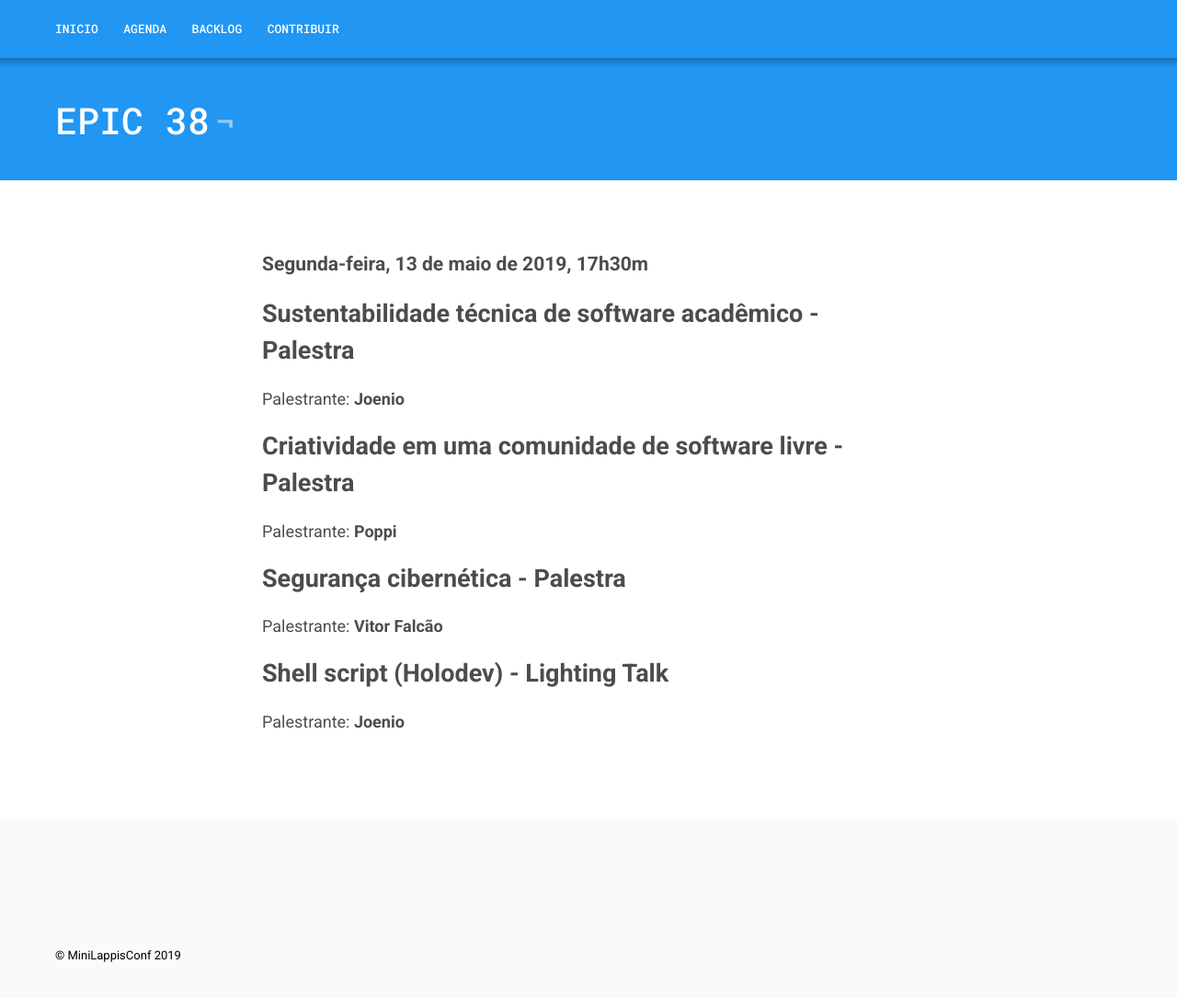
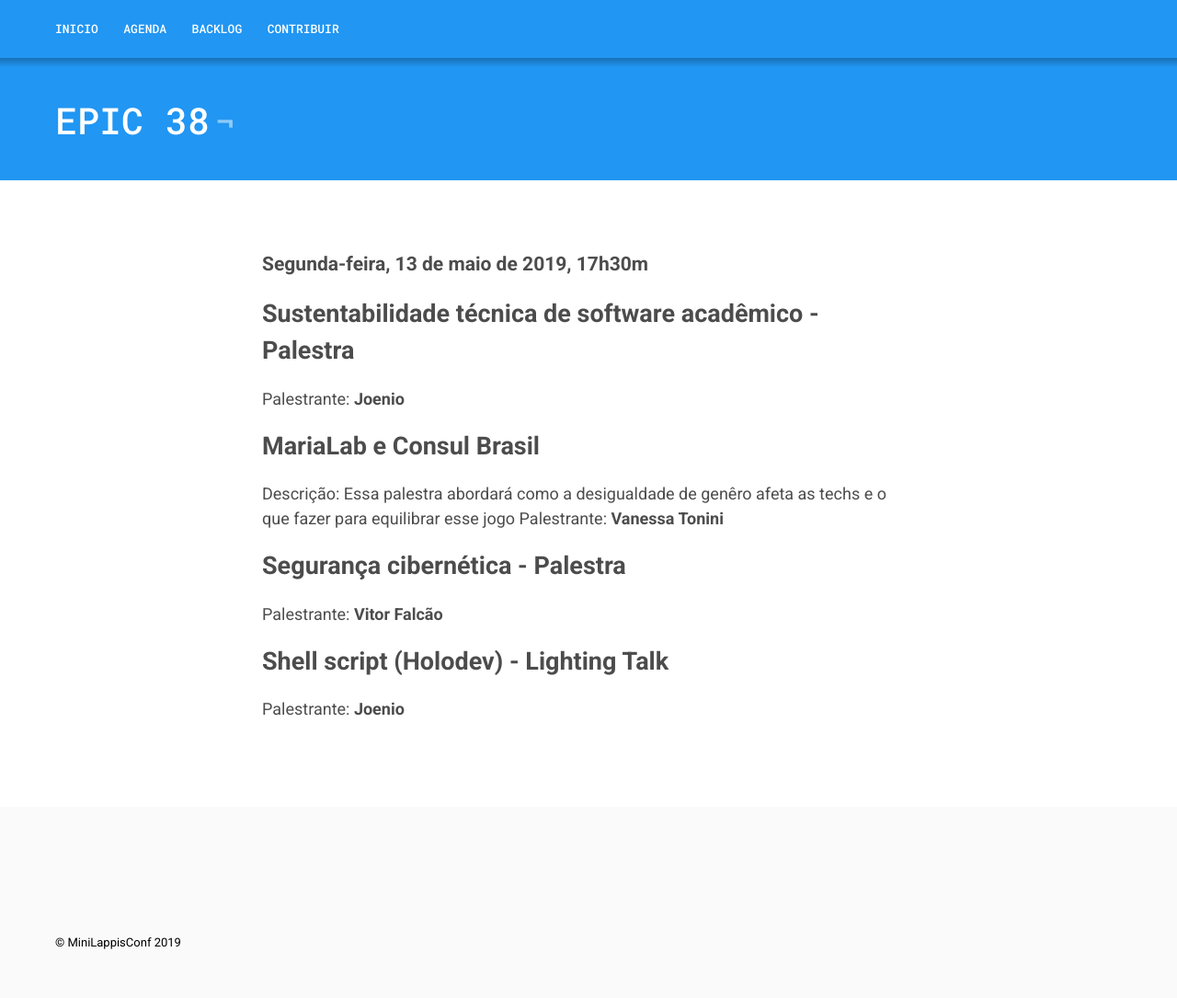
Before and after one commit to lappis-unb/MiniLappisConf, a Jekyll site: the page built from _posts/2019-05-05-epic38-draft.md, in a window 1280 px wide and 1191 px high. Shown: the top 1085 px of the window at 92% size. Built offline with Jekyll 4.4.1, drawn with Linux system fonts in a browser that asks for light colours.

Commit message:
Adjust 13/05 MLC

```diff
--- a/_posts/2019-05-05-epic38-draft.md
+++ b/_posts/2019-05-05-epic38-draft.md
@@ -13,8 +13,9 @@ tags:
 ## Sustentabilidade técnica de software acadêmico - Palestra
 Palestrante: **Joenio**
 
-## Criatividade em uma comunidade de software livre - Palestra
-Palestrante: **Poppi**
+## MariaLab e Consul Brasil
+Descrição: Essa palestra abordará como a desigualdade de genêro afeta as techs e o que fazer para equilibrar esse jogo
+Palestrante: **Vanessa Tonini**
 
 ## Segurança cibernética - Palestra
 Palestrante: **Vitor Falcão**
```
Also changed, not shown: _posts/2019-04-15-epic34.md (+0 -4 lines), _posts/2019-05-03-epic39-draft.md (+3 -0 lines).
